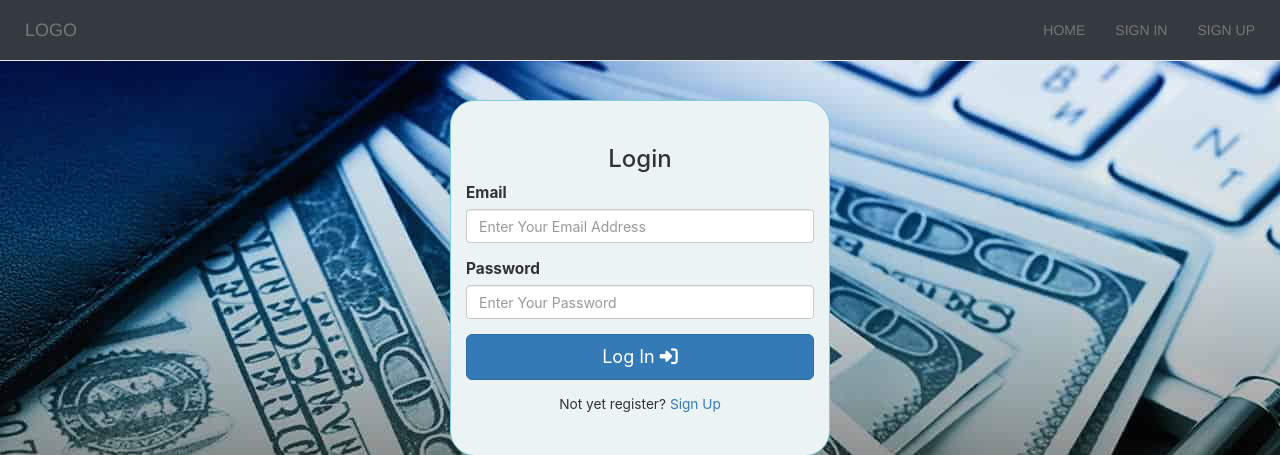
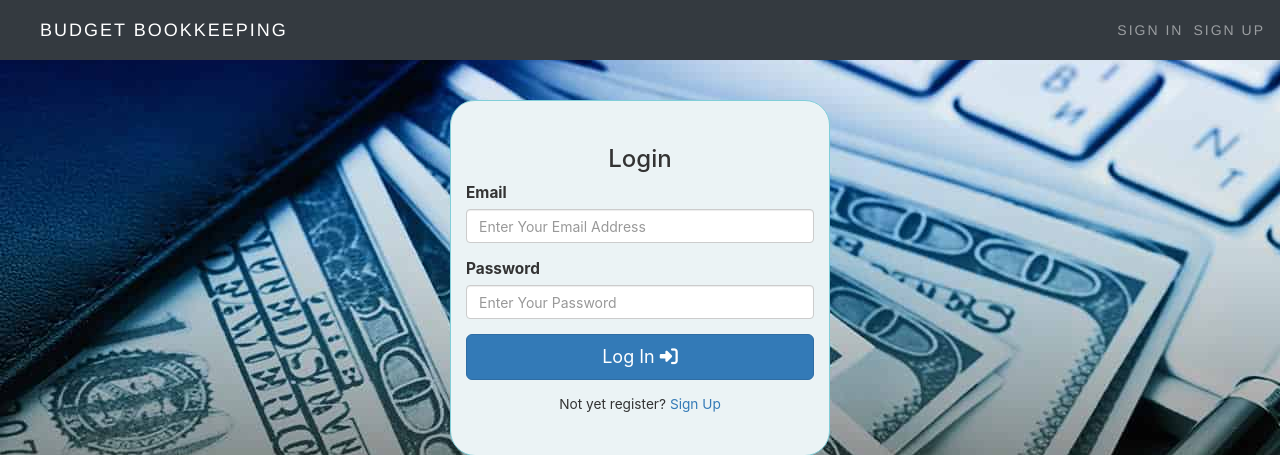
Before and after one commit to dawood96/budgetbookkeeping, a PHP site: page /login.php in a window 1280 px wide. Shown: the top 455 px of the page. Run offline with PHP 8.4, Linux system fonts and the light colour scheme; some libraries are stand-ins or nearby versions.

Commit message:
Adding styles to the pages

```diff
--- a/css/style2.css
+++ b/css/style2.css
@@ -33,3 +33,19 @@ form p {
     background-repeat: no-repeat;
     background-size: 100% 110%;
 }
+
+.top-nav {
+    overflow: hidden;
+      position: fixed;
+      margin-bottom: 0;
+      z-index: 9999;
+      border: 0;
+      font-size: 14px !important;
+      line-height: 1.42857143 !important;
+      letter-spacing: 2px;
+      border-radius: 0;
+      top: 0;
+      width: 100%;
+      padding-right: 25px;
+      padding-left: 25px;
+  }
--- a/login.php
+++ b/login.php
@@ -12,6 +12,8 @@
     <meta name="viewport" content="width=device-width, initial-scale=1.0">
     <title>Login</title>
     <!-- Bootstrap CSS library -->
+    <link rel="stylesheet" href="https://stackpath.bootstrapcdn.com/bootstrap/4.5.0/css/bootstrap.min.css"
+        integrity="sha384-9aIt2nRpC12Uk9gS9baDl411NQApFmC26EwAOH8WgZl5MYYxFfc+NcPb1dKGj7Sk" crossorigin="anonymous">
     <link rel="stylesheet" href="https://stackpath.bootstrapcdn.com/bootstrap/4.4.1/css/bootstrap.min.css"
         integrity="sha384-Vkoo8x4CGsO3+Hhxv8T/Q5PaXtkKtu6ug5TOeNV6gBiFeWPGFN9MuhOf23Q9Ifjh" crossorigin="anonymous">
     <link rel="stylesheet" href="https://maxcdn.bootstrapcdn.com/bootstrap/3.4.1/css/bootstrap.min.css">
@@ -23,24 +25,21 @@
 </head>
 
 <body id="login_page" data-spy="scroll" data-target=".navbar" data-offset="60" >
-    <nav class="navbar navbar-default navbar-fixed-top navbar-expand-lg navbar-dark bg-dark ">
-        <div class="container-fluid">
-            <div class="navbar-header">
-                <button type="button" class="navbar-toggle" data-toggle="collapse" data-target="#myNavbar">
-                    <span class="icon-bar"></span>
-                    <span class="icon-bar"></span>
-                    <span class="icon-bar"></span>
-                </button>
-
-            </div>
-            <a class="navbar-brand" href="index.html">LOGO</a>
-            <div class="collapse navbar-collapse" id="myNavbar">
-                <ul class="nav navbar-nav navbar-right">
-                    <li class="nav-item"><a href="index.php">HOME</a></li>
-                    <li class="nav-item"><a href="login.php">SIGN IN</a></li>
-                    <li class="nav-item"><a href="signup.php">SIGN UP</a></li>
-                </ul>
-            </div>
+<nav class="navbar navbar-expand-lg navbar-dark bg-dark navbar-fixed-top top-nav">
+        <a class="navbar-brand" href="index.php">BUDGET BOOKKEEPING</a>
+        <button class="navbar-toggler" type="button" data-toggle="collapse" data-target="#navbarNav"
+            aria-controls="navbarNav" aria-expanded="false" aria-label="Toggle navigation">
+            <span class="navbar-toggler-icon"></span>
+        </button>
+        <div class="collapse navbar-collapse" id="navbarNav">
+            <ul class="navbar-nav navbar-right">
+                <li class="nav-item">
+                    <a class="nav-link" href="login.php">SIGN IN </a>
+                </li>
+                <li class="nav-item">
+                    <a class="nav-link" href="signup.php">SIGN UP</a>
+                </li>
+            </ul>
         </div>
     </nav>
 
@@ -105,7 +104,7 @@
                             <button type="submit" name="login" class="btn btn-primary btn-block btn-lg">Log In <i class="fas fa-sign-in-alt"></i></button>
                         </div>
                         <p class="text-center">
-                            Not yet register? <a href=login.php>Sign Up</a>
+                            Not yet register? <a href="signup.php">Sign Up</a>
                         </p>
                     </form>
                 </div>
```
Also changed, not shown: ExpensesDesign.php (+10 -10 lines), IncomeDesign.php (+10 -10 lines), brainstorming.php (+21 -13 lines), css/style.css (+40 -44 lines), dashboard.php (+12 -14 lines), index.php (+22 -10 lines), reports.php (+5 -5 lines), signup.php (+18 -17 lines).
